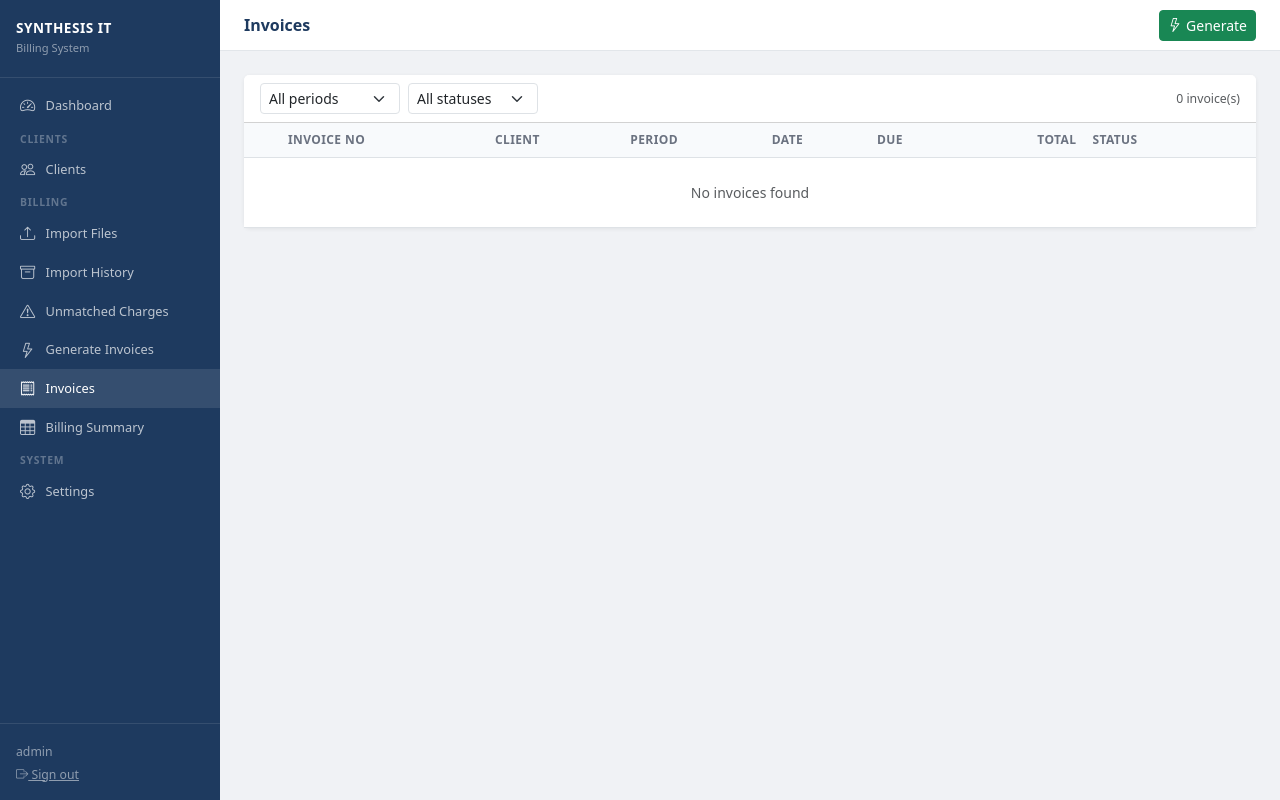
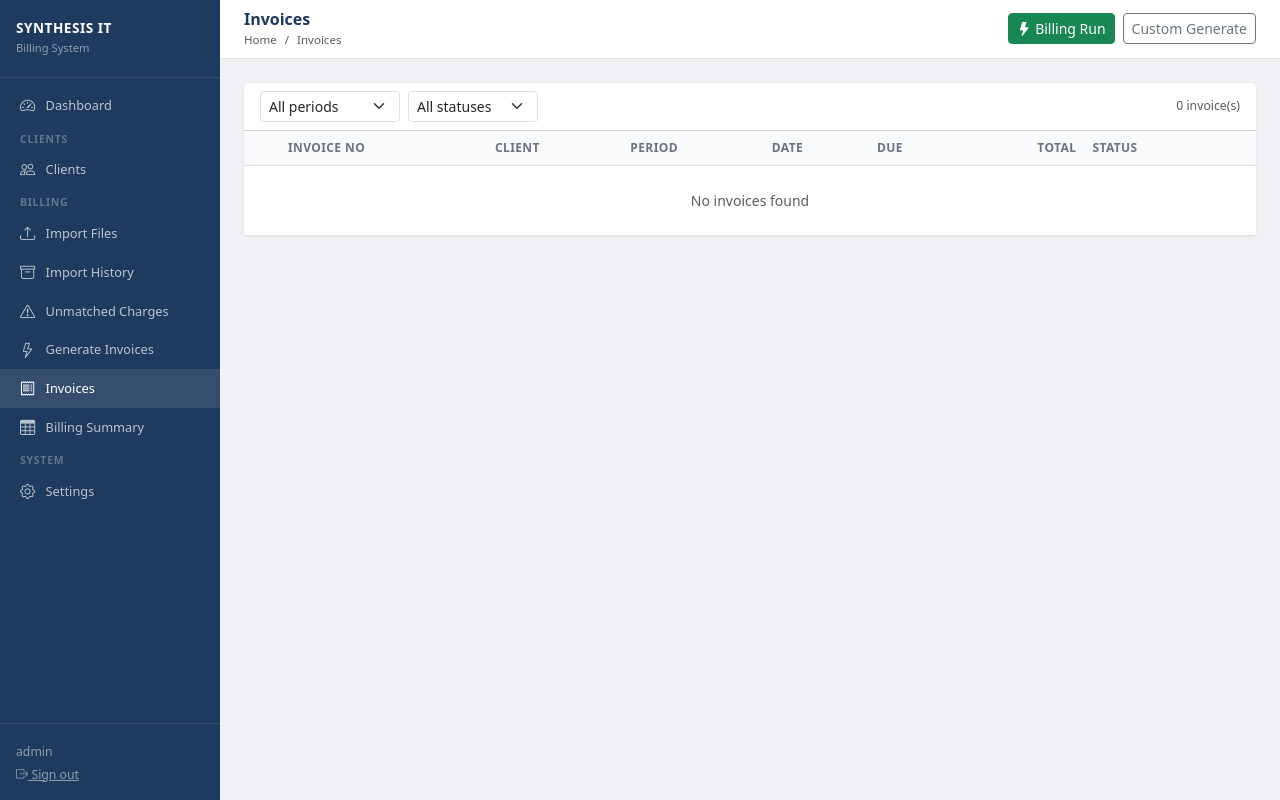
Before and after one commit to andrewdunn358-dev/cdrs, a Flask app: page /invoices in a window 1280 px wide. Run offline with Flask 3, Linux system fonts and the light colour scheme; a user stored in the database is signed in; data that the repository does not hold is empty.

```diff
--- a/app.py
+++ b/app.py
@@ -560,6 +560,40 @@ def invoices():
         periods=[p[0] for p in periods if p[0]],
         selected_period=period, selected_status=status)
 
+@app.route('/invoices/billing-run', methods=['POST'])
+@login_required
+def billing_run():
+    """One-click billing run — generates invoices for all clients using most recent period."""
+    s = get_settings()
+
+    # Find most recent billing period from imported service files
+    latest = (db.session.query(ImportBatch.billing_period)
+              .filter(ImportBatch.file_type.in_(['gamma_bb','gamma_ces','gamma_ipdc','gamma_wlr','gamma_inb']))
+              .order_by(ImportBatch.billing_period.desc())
+              .first())
+
+    if not latest:
+        flash('No service files imported yet — import files first.', 'warning')
+        return redirect(url_for('invoices'))
+
+    period = latest[0]
+
+    # Check not already run for this period
+    existing = Invoice.query.filter_by(billing_period=period).first()
+    if existing:
+        flash(f'Invoices already exist for {period}. Delete them first to rerun.', 'warning')
+        return redirect(url_for('invoices', period=period))
+
+    client_ids = [c.id for c in Client.query.filter_by(active=True).all()]
+    run = InvoiceRun(billing_period=period, created_by=current_user.id)
+    db.session.add(run)
+    db.session.flush()
+
+    created = generate_invoices(period, client_ids, db.session, run.id, current_user.id, s)
+    db.session.commit()
+    flash(f'Billing run complete — {len(created)} invoices generated for {period}.', 'success')
+    return redirect(url_for('invoices', period=period))
+
 @app.route('/invoices/generate', methods=['GET', 'POST'])
 @login_required
 def invoice_generate():
--- a/billing.py
+++ b/billing.py
@@ -55,14 +55,38 @@ def generate_invoices(billing_period, client_ids, session, run_id, created_by, s
             groups[key]['qty'] += c.quantity
             groups[key]['charge_ids'].append(c.id)
 
+        # Merge all call lines into a single "Call Charges" line
+        call_total_cost = sum(g['cost'] for (cat, _), g in groups.items() if cat == 'Calls')
+        call_charge_ids = [cid for (cat, _), g in groups.items() if cat == 'Calls' for cid in g['charge_ids']]
+        non_call_groups = {k: v for k, v in groups.items() if k[0] != 'Calls'}
+
         lines = []
         sort_order = 0
+
+        # Add single call charges line if there are any calls
+        if call_charge_ids:
+            call_sell = round(call_total_cost * markup, 2)
+            lines.append({
+                'category': 'Calls',
+                'description': 'Call Charges',
+                'quantity': 1,
+                'unit_cost': round(call_total_cost, 2),
+                'unit_price': call_sell,
+                'line_total': call_sell,
+                'vat_rate': 20.0,
+                'sort_order': sort_order,
+                'charge_ids': call_charge_ids,
+            })
+            sort_order += 1
+
         for cat in CATEGORY_ORDER:
-            for (g_cat, g_name), g in sorted(groups.items()):
+            if cat == 'Calls':
+                continue
+            for (g_cat, g_name), g in sorted(non_call_groups.items()):
                 if g_cat != cat:
                     continue
-                unit_cost = g['cost']
-                unit_price = round(unit_cost * markup, 4)
+                unit_cost = round(g['cost'], 2)
+                unit_price = round(unit_cost * markup, 2)
                 lines.append({
                     'category': cat,
                     'description': g_name,
--- a/templates/base.html
+++ b/templates/base.html
@@ -82,7 +82,41 @@ body{font-size:.875rem;background:#f0f2f5}
 <div class="main-content">
   {% if current_user.is_authenticated %}
   <div class="topbar">
-    <h1 class="topbar-title">{% block page_title %}{% endblock %}</h1>
+    <div>
+      <h1 class="topbar-title">{% block page_title %}{% endblock %}</h1>
+      <nav aria-label="breadcrumb" style="margin-top:2px">
+        <ol class="breadcrumb mb-0" style="font-size:.72rem">
+          {% if request.endpoint != 'dashboard' %}
+          <li class="breadcrumb-item"><a href="{{ url_for('dashboard') }}" class="text-muted text-decoration-none">Home</a></li>
+          {% endif %}
+          {% if request.endpoint in ['client_detail','client_edit'] %}
+            <li class="breadcrumb-item"><a href="{{ url_for('clients') }}" class="text-muted text-decoration-none">Clients</a></li>
+            <li class="breadcrumb-item active text-muted">{% block breadcrumb_extra %}{% endblock %}</li>
+          {% elif 'client' in (request.endpoint or '') %}
+            <li class="breadcrumb-item active text-muted">Clients</li>
+          {% elif request.endpoint == 'import_upload' %}
+            <li class="breadcrumb-item active text-muted">Import Files</li>
+          {% elif request.endpoint == 'imports' %}
+            <li class="breadcrumb-item active text-muted">Import History</li>
+          {% elif request.endpoint in ['charges','charges_ignored'] %}
+            <li class="breadcrumb-item active text-muted">Unmatched Charges</li>
+          {% elif request.endpoint == 'invoice_generate' %}
+            <li class="breadcrumb-item"><a href="{{ url_for('invoices') }}" class="text-muted text-decoration-none">Invoices</a></li>
+            <li class="breadcrumb-item active text-muted">Generate</li>
+          {% elif request.endpoint == 'invoice_detail' %}
+            <li class="breadcrumb-item"><a href="{{ url_for('invoices') }}" class="text-muted text-decoration-none">Invoices</a></li>
+            <li class="breadcrumb-item active text-muted">{% block breadcrumb_invoice %}{% endblock %}</li>
+          {% elif request.endpoint == 'invoices' %}
+            <li class="breadcrumb-item active text-muted">Invoices</li>
+          {% elif request.endpoint == 'billing_summary' %}
+            <li class="breadcrumb-item active text-muted">Billing Summary</li>
+          {% elif request.endpoint == 'settings' %}
+            <li class="breadcrumb-item active text-muted">Settings</li>
+          {% elif request.endpoint == 'dashboard' %}
+          {% endif %}
+        </ol>
+      </nav>
+    </div>
     <div class="d-flex gap-2">{% block topbar_actions %}{% endblock %}</div>
   </div>
   {% endif %}
--- a/templates/clients/detail.html
+++ b/templates/clients/detail.html
@@ -1,6 +1,7 @@
 {% extends "base.html" %}
 {% block title %}{{ client.name }}{% endblock %}
 {% block page_title %}{{ client.name }}{% endblock %}
+{% block breadcrumb_extra %}{{ client.name }}{% endblock %}
 {% block topbar_actions %}
   <a href="{{ url_for("client_edit", id=client.id) }}" class="btn btn-sm btn-outline-secondary">Edit</a>
 {% endblock %}
--- a/templates/clients/form.html
+++ b/templates/clients/form.html
@@ -1,5 +1,6 @@
 {% extends "base.html" %}
 {% block title %}{{ "Edit" if client else "New" }} Client{% endblock %}
+{% block breadcrumb_extra %}{{ client.name if client else "New Client" }}{% endblock %}
 {% block page_title %}{{ "Edit" if client else "New" }} Client{% endblock %}
 {% block content %}
 <div class="row justify-content-center"><div class="col-lg-8">
--- a/templates/invoices/detail.html
+++ b/templates/invoices/detail.html
@@ -1,5 +1,6 @@
 {% extends "base.html" %}
 {% block title %}{{ invoice.invoice_number }}{% endblock %}
+{% block breadcrumb_invoice %}{{ invoice.invoice_number }}{% endblock %}
 {% block page_title %}Invoice {{ invoice.invoice_number }}{% endblock %}
 {% block topbar_actions %}
   <a href="{{ url_for("invoice_pdf", id=invoice.id) }}" class="btn btn-sm btn-danger" target="_blank"><i class="bi bi-filetype-pdf me-1"></i>View PDF</a>
@@ -37,7 +38,7 @@
           <tr>
             <td>{{ line.description }}</td>
             <td><span class="badge bg-light text-dark">{{ line.category }}</span></td>
-            <td class="text-end text-muted small">£{{ "%.4f"|format(line.unit_cost) }}</td>
+            <td class="text-end text-muted small">£{{ "%.2f"|format(line.unit_cost) }}</td>
             <td class="text-end fw-medium">£{{ "%.2f"|format(line.line_total) }}</td>
             <td class="text-end text-muted">{{ line.vat_rate }}%</td>
           </tr>
--- a/templates/invoices/list.html
+++ b/templates/invoices/list.html
@@ -2,7 +2,11 @@
 {% block title %}Invoices{% endblock %}
 {% block page_title %}Invoices{% endblock %}
 {% block topbar_actions %}
-  <a href="{{ url_for("invoice_generate") }}" class="btn btn-sm btn-success"><i class="bi bi-lightning me-1"></i>Generate</a>
+  <form method="POST" action="{{ url_for("billing_run") }}" class="d-inline"
+        onsubmit="return confirm('Run billing for the most recent period? This will generate invoices for all 48 clients.')">
+    <button class="btn btn-sm btn-success"><i class="bi bi-lightning-fill me-1"></i>Billing Run</button>
+  </form>
+  <a href="{{ url_for("invoice_generate") }}" class="btn btn-sm btn-outline-secondary">Custom Generate</a>
 {% endblock %}
 {% block content %}
 <div class="card">
```
